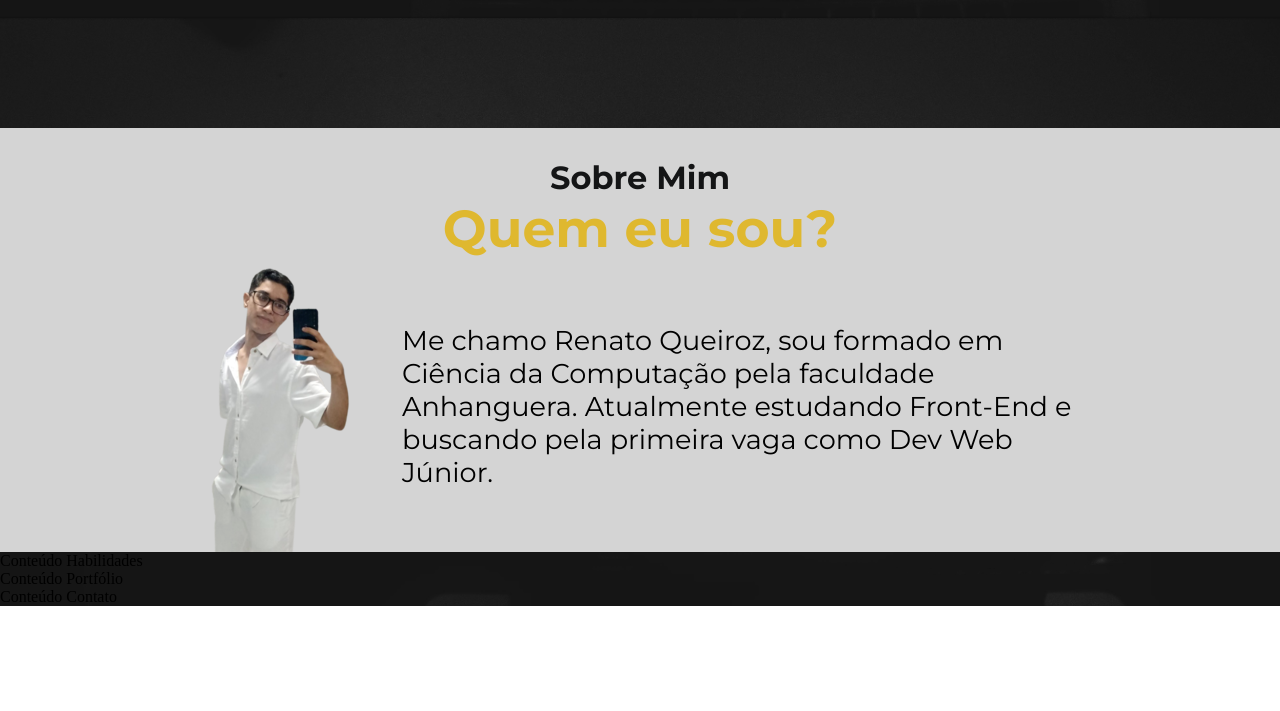
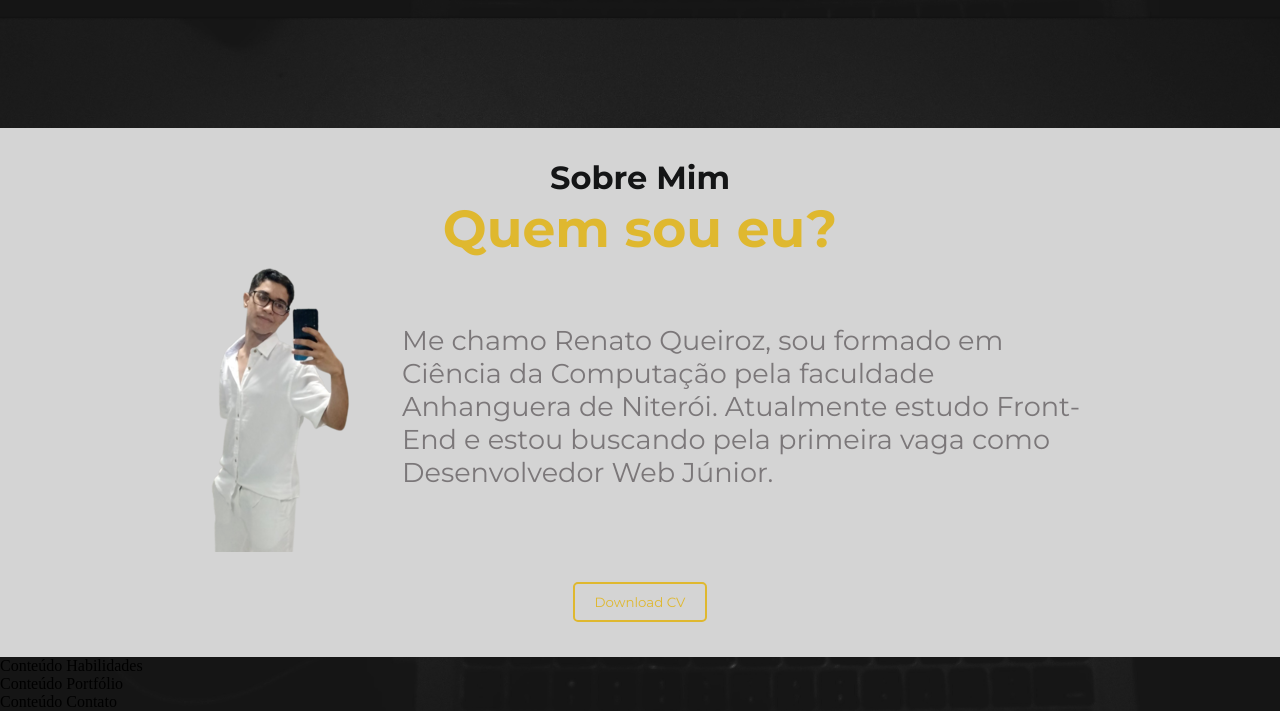
Before and after one commit to RenatoQueirozF/Site-Portfolio, a plain HTML site: page portfolio.html in a window 1280 px wide. Shown: the part 782-1493 px from the top of the page. Before the commit the page ends 1388 px from the top, so only its background shows below. Drawn offline with Linux system fonts and the light colour scheme.

Commit message:
Add files via upload

```diff
--- a/portfolio.css
+++ b/portfolio.css
@@ -1,3 +1,26 @@
+@charset "utf-8";
+
+/* Media Queries */
+
+    /* Media Query SOBRE MIM */
+
+    @media only screen and (max-width:768px) {
+        .about-me-principal {
+            padding-top: 25px;
+            flex-wrap: wrap;
+            text-align: center;
+        }
+    }
+    /* Media query SOBRE MIM IMAGEM */
+
+    @media only screen and (max-width:768px) {
+        .about-me-principal img {
+            width: 36,5%;
+            height: 36,5%;
+            padding-bottom: 30px;
+        }
+    }
+
 * {
 
     margin: 0;
@@ -190,23 +213,35 @@ nav a {
 .about-me-principal-item-1 {
 
     font-size: 1.7em;
+    color: var(--cor3);
     font-family: 'Montserrat', sans-serif;
     height: 20%;
     flex-wrap: wrap;
 }
 
-@media only screen and (max-width:768px) {
-	.about-me-principal {
-        padding-top: 25px;
-        flex-wrap: wrap;
-        text-align: center;
-	}
+.button-cv {
+    padding-top: 30px;
+    padding-bottom: 35px;
 }
 
-@media only screen and (max-width:768px) {
-    .about-me-principal img {
-        width: 36,5%;
-        height: 36,5%;
-        padding-bottom: 30px;
-    }
+.download-button {
+
+    font-family: 'Montserrat';
+    padding: 10px 20px;
+    text-align: center;
+    border-radius: 5px;
+    border: solid 2px var(--cor4);
+    cursor: pointer;
+    text-decoration: bolder;
+    color: var(--cor4);
+    background-color: #d4d4d4;
+
 }
+
+.download-button:hover {
+
+    color: var(--cor2);
+    border: solid 2px var(--cor5);
+    transition:all 0.5s ease;
+    background-color: #141516;
+}
--- a/portfolio.html
+++ b/portfolio.html
@@ -82,7 +82,7 @@
 
         <p class ="about-me-item-1">Sobre Mim</p>
 
-        <h1 class ="about-me-item-2">Quem eu sou?</h1>
+        <h1 class ="about-me-item-2">Quem sou eu?</h1>
 
       </div>
 
@@ -90,9 +90,16 @@
 
         <img src="renato.png">
 
-        <p class="about-me-principal-item-1">Me chamo Renato Queiroz, sou formado em Ciência da Computação pela faculdade Anhanguera. Atualmente estudando Front-End e buscando pela primeira vaga como Dev Web Júnior. </p>
+        <p class="about-me-principal-item-1">Me chamo Renato Queiroz, sou formado em Ciência da Computação pela faculdade Anhanguera de Niterói. Atualmente estudo Front-End e estou buscando pela primeira vaga como Desenvolvedor Web Júnior. </p>
 
       </div>
+
+      <div class="button-cv">
+
+        <a href="#intro"><input class="download-button" type="button" value="Download CV"></a>
+
+      </div>
+
 
     </section>
 
```
